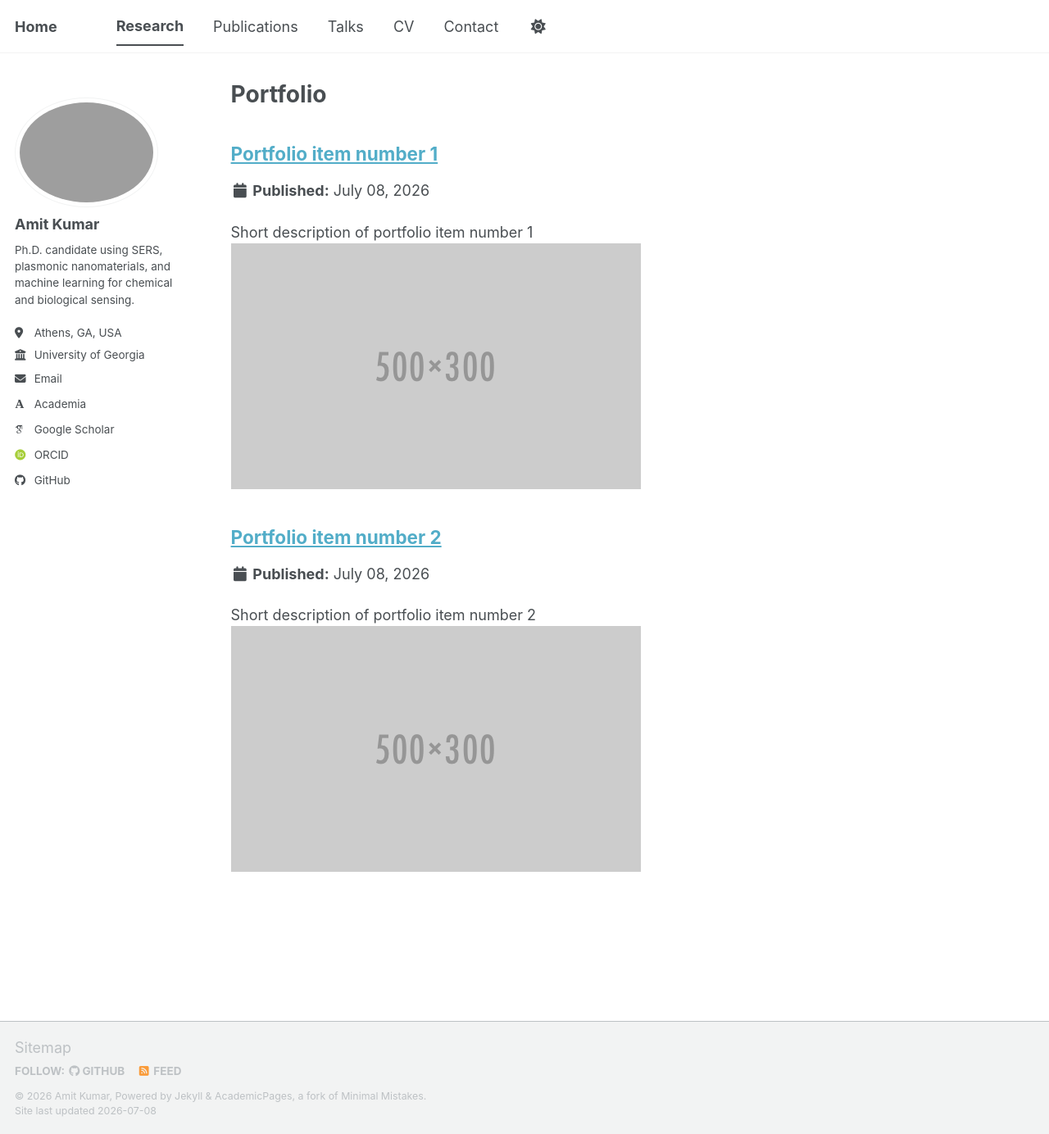
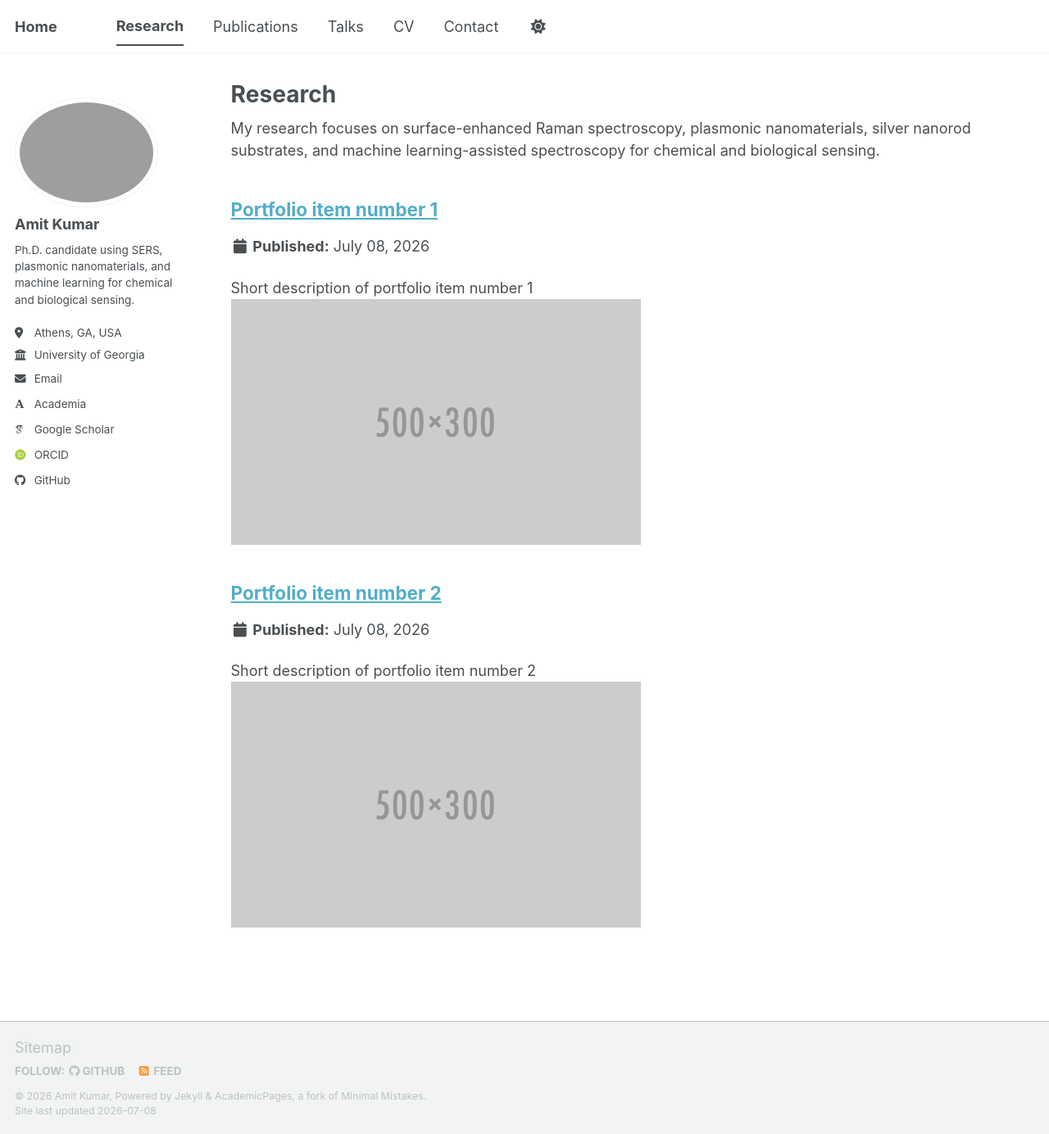
Before and after one commit to AmitKumar-SERS/AmitKumar-SERS.github.io, a Jekyll site: the page built from _pages/portfolio.html, in a window 1280 px wide and 1384 px high. Shown: the whole window at 82% size. Built offline with Jekyll 4.4.1, drawn with Linux system fonts in a browser that asks for light colours; some web fonts are replaced; a script bundle is joined from its source files by our own code; library files that are not in the unit come from our copies.

Commit message:
Change portfolio title to 'Research' and add description
Updated the title from 'Portfolio' to 'Research' and added a description of the research focus.

```diff
--- a/_pages/portfolio.html
+++ b/_pages/portfolio.html
@@ -1,12 +1,13 @@
 ---
 layout: archive
-title: "Portfolio"
+title: "Research"
 permalink: /portfolio/
 author_profile: true
 ---
 
+My research focuses on surface-enhanced Raman spectroscopy, plasmonic nanomaterials, silver nanorod substrates, and machine learning-assisted spectroscopy for chemical and biological sensing.
+
 {% include base_path %}
-
 
 {% for post in site.portfolio %}
   {% include archive-single.html %}
```
